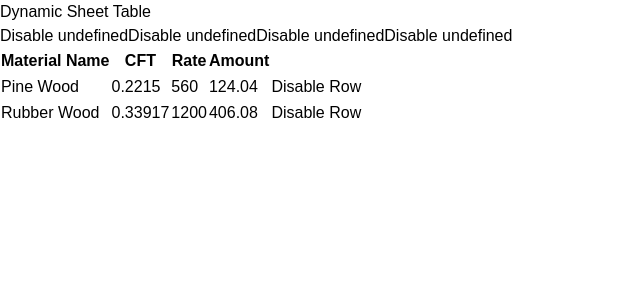
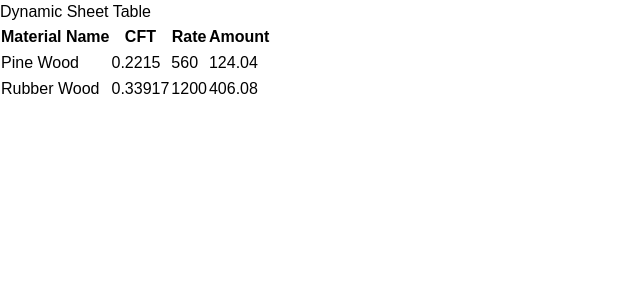
Before and after one commit to jacksonkasi1/FlexiSheet, a Next.js app: page / in a window 1280 px wide. Shown: the top 300 px of the page, without its empty margins (0-640 px from the left). Built offline with nearby package versions, Linux system fonts and the light colour scheme.

Commit message:
Add support for disabling specific columns and rows in SheetTable component

```diff
--- a/src/app/page.tsx
+++ b/src/app/page.tsx
@@ -16,6 +16,7 @@ const initialData: RowData[] = [
   { materialName: "Rubber Wood", cft: 0.33917, rate: 1200, amount: 406.08 },
 ];
 
+// Column definitions
 const columns: ColumnDef<RowData>[] = [
   {
     accessorKey: "materialName",
@@ -35,10 +36,12 @@ const columns: ColumnDef<RowData>[] = [
   },
 ];
 
+// Disable configuration
+const disabledColumns: string[] = ["materialName"]; // Disable the "rate" column
+const disabledRows: number[] = []; // Disable the second row (index 1)
+
 export default function Home() {
   const [data, setData] = useState(initialData);
-
-
 
   const handleEdit = <K extends keyof RowData>(
     rowIndex: number,
@@ -46,19 +49,23 @@ export default function Home() {
     value: RowData[K],
   ) => {
     const updatedData = [...data];
-
     updatedData[rowIndex][columnId] =
       typeof updatedData[rowIndex][columnId] === "number"
         ? (parseFloat(value as string) as RowData[K])
         : value;
-
     setData(updatedData);
   };
 
   return (
     <div className="p-4">
       <h1 className="text-xl font-bold mb-4">Dynamic Sheet Table</h1>
-      <SheetTable<RowData> columns={columns} data={data} onEdit={handleEdit} />
+      <SheetTable<RowData>
+        columns={columns}
+        data={data}
+        onEdit={handleEdit}
+        disabledColumns={disabledColumns}
+        disabledRows={disabledRows}
+      />
     </div>
   );
 }
--- a/src/components/SheetTable.tsx
+++ b/src/components/SheetTable.tsx
@@ -1,4 +1,4 @@
-import React, { useState } from "react";
+import React from "react";
 import {
   useReactTable,
   ColumnDef,
@@ -8,77 +8,35 @@ import {
 
 interface SheetTableProps<T> {
   columns: ColumnDef<T, any>[];
-
   data: T[];
-
-  onEdit?: <K extends keyof T>(
-    rowIndex: number,
-    columnId: K,
-    value: T[K],
-  ) => void;
+  onEdit?: <K extends keyof T>(rowIndex: number, columnId: K, value: T[K]) => void;
+  disabledColumns?: string[]; // Array of column IDs to disable
+  disabledRows?: number[]; // Array of row indexes to disable
 }
 
 function SheetTable<T extends object>({
   columns,
   data,
   onEdit,
+  disabledColumns = [],
+  disabledRows = [],
 }: SheetTableProps<T>) {
-  const [tableData, setTableData] = useState(data);
-  const [disabledColumns, setDisabledColumns] = useState<string[]>([]);
-  const [disabledRows, setDisabledRows] = useState<number[]>([]);
-
-  const toggleColumn = (columnId: string) => {
-    setDisabledColumns((prev) =>
-      prev.includes(columnId)
-        ? prev.filter((id) => id !== columnId)
-        : [...prev, columnId],
-    );
-  };
-
-  const toggleRow = (rowIndex: number) => {
-    setDisabledRows((prev) =>
-      prev.includes(rowIndex)
-        ? prev.filter((index) => index !== rowIndex)
-        : [...prev, rowIndex],
-    );
-  };
-
-  const handleCellEdit = (rowIndex: number, columnId: keyof T, value: any) => {
-    if (disabledRows.includes(rowIndex) || disabledColumns.includes(columnId as string))
-      return;
-    const updatedData = [...tableData];
-    (updatedData[rowIndex] as any)[columnId] = value;
-    setTableData(updatedData);
-    if (onEdit) onEdit(rowIndex, columnId, value);
-  };
-
   const table = useReactTable({
-    data: tableData,
+    data,
     columns,
     getCoreRowModel: getCoreRowModel(),
   });
 
+  const handleCellEdit = (rowIndex: number, columnId: keyof T, value: any) => {
+    if (disabledRows.includes(rowIndex) || disabledColumns.includes(columnId as string)) {
+      return; // Skip if row or column is disabled
+    }
+
+    if (onEdit) onEdit(rowIndex, columnId, value);
+  };
+
   return (
     <div className="p-4">
-      {/* Column Toggle Controls */}
-      <div className="flex gap-4 mb-4">
-        {columns.map((col, index) => (
-          <button
-            key={`${col.id}-${index}`}
-            onClick={() => toggleColumn(col.id!)}
-            className={`px-4 py-2 rounded ${
-              disabledColumns.includes(col.id!)
-                ? "bg-red-500 text-white"
-                : "bg-green-500 text-white"
-            }`}
-          >
-            {disabledColumns.includes(col.id!)
-              ? `Enable ${col.id}`
-              : `Disable ${col.id}`}
-          </button>
-        ))}
-      </div>
-
       <table className="table-auto w-full border-collapse border border-gray-200">
         <thead className="bg-gray-100">
           {table.getHeaderGroups().map((headerGroup) => (
@@ -88,10 +46,7 @@ function SheetTable<T extends object>({
                   key={header.id}
                   className="border border-gray-300 px-4 py-2 text-left"
                 >
-                  {flexRender(
-                    header.column.columnDef.header,
-                    header.getContext(),
-                  )}
+                  {flexRender(header.column.columnDef.header, header.getContext())}
                 </th>
               ))}
             </tr>
@@ -109,9 +64,7 @@ function SheetTable<T extends object>({
                 <td
                   key={cell.id}
                   className={`border border-gray-300 px-4 py-2 ${
-                    disabledColumns.includes(cell.column.id)
-                      ? "bg-gray-200"
-                      : ""
+                    disabledColumns.includes(cell.column.id) ? "bg-gray-200" : ""
                   }`}
                   contentEditable={
                     !disabledRows.includes(row.index) &&
@@ -122,28 +75,13 @@ function SheetTable<T extends object>({
                     handleCellEdit(
                       row.index,
                       cell.column.id as keyof T,
-                      e.currentTarget.textContent,
+                      e.currentTarget.textContent
                     )
                   }
                 >
                   {flexRender(cell.column.columnDef.cell, cell.getContext())}
                 </td>
               ))}
-              {/* Row Toggle */}
-              <td>
-                <button
-                  onClick={() => toggleRow(row.index)}
-                  className={`px-2 py-1 rounded ${
-                    disabledRows.includes(row.index)
-                      ? "bg-red-500 text-white"
-                      : "bg-green-500 text-white"
-                  }`}
-                >
-                  {disabledRows.includes(row.index)
-                    ? "Enable Row"
-                    : "Disable Row"}
-                </button>
-              </td>
             </tr>
           ))}
         </tbody>
```
